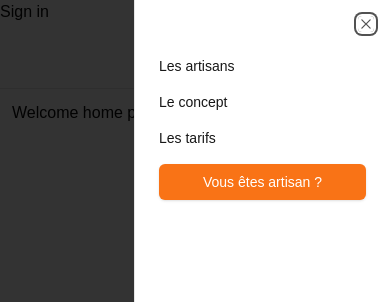
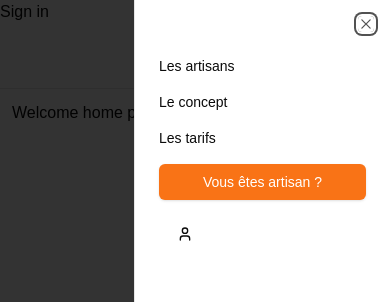
Before and after one commit to Artilibre/artilibre-web, a Next.js app: page /home in a window 390 px wide. Both pictures are taken after a click on the button "Open menu". Shown: the top 302 px of the page. Built offline with nearby package versions, Linux system fonts and the light colour scheme; no server answers.

Commit message:
🎨 Improve NavBar

```diff
--- a/app/globals.css
+++ b/app/globals.css
@@ -14,7 +14,7 @@ body {
     --card-foreground: 0 0% 3.9%;
     --popover: 0 0% 100%;
     --popover-foreground: 0 0% 3.9%;
-    --primary: 0 0% 9%;
+    --primary: 20 100% 60%;
     --primary-foreground: 0 0% 98%;
     --secondary: 0 0% 96.1%;
     --secondary-foreground: 0 0% 9%;
@@ -71,6 +71,6 @@ body {
   }
 
   .nav-bar-link {
-    @apply text-sm font-medium text-primary hover:text-primary/80;
+    @apply text-sm font-medium text-foreground hover:text-foreground/80;
   }
 }
--- a/components/home/nav-bar.tsx
+++ b/components/home/nav-bar.tsx
@@ -1,10 +1,10 @@
 "use client";
 
-import Link from "next/link";
 import { Button } from "@/components/ui/button";
 import { Sheet, SheetContent, SheetTitle, SheetTrigger } from "@/components/ui/sheet";
 import { Menu, User } from "lucide-react";
 import * as VisuallyHidden from "@radix-ui/react-visually-hidden";
+import { Nav } from "./nav";
 
 export const NavBar = () => {
   return (
@@ -15,22 +15,7 @@ export const NavBar = () => {
 
           {/* Desktop Navigation */}
           <nav className="hidden items-center space-x-6 md:flex">
-            <Link href="/artisans" className="text-sm font-medium text-primary hover:text-primary/80">
-              Les artisans
-            </Link>
-            <Link href="/concept" className="text-sm font-medium text-primary hover:text-primary/80">
-              Le concept
-            </Link>
-            <Link href="/tarifs" className="text-sm font-medium text-primary hover:text-primary/80">
-              Les tarifs
-            </Link>
-            <Button variant="default" className="bg-orange-500 text-white hover:bg-orange-600">
-              Vous êtes artisan ?
-            </Button>
-            <Button variant="ghost" size="icon" className="ml-2">
-              <User className="h-5 w-5" />
-              <span className="sr-only">User account</span>
-            </Button>
+            <Nav />
           </nav>
 
           {/* Mobile Navigation */}
@@ -52,18 +37,7 @@ export const NavBar = () => {
                   <SheetTitle>Menu</SheetTitle>
                 </VisuallyHidden.Root>
                 <nav className="mt-8 flex flex-col space-y-4">
-                  <Link href="/artisans" className="nav-bar-link">
-                    Les artisans
-                  </Link>
-                  <Link href="/concept" className="nav-bar-link">
-                    Le concept
-                  </Link>
-                  <Link href="/tarifs" className="nav-bar-link">
-                    Les tarifs
-                  </Link>
-                  <Button variant="default" className="w-full bg-orange-500 text-white hover:bg-orange-600">
-                    Vous êtes artisan ?
-                  </Button>
+                  <Nav />
                 </nav>
               </SheetContent>
             </Sheet>
--- /dev/null
+++ b/components/home/nav.tsx
@@ -0,0 +1,29 @@
+"use client";
+
+import Link from "next/link";
+import { Button } from "@/components/ui/button";
+import { User } from "lucide-react";
+
+// @private
+export const Nav = () => {
+  return (
+    <>
+      <Link href="/artisans" className="nav-bar-link">
+        Les artisans
+      </Link>
+      <Link href="/concept" className="nav-bar-link">
+        Le concept
+      </Link>
+      <Link href="/tarifs" className="nav-bar-link">
+        Les tarifs
+      </Link>
+      <Button variant="default" className="bg-orange-500 text-white hover:bg-orange-600">
+        Vous êtes artisan ?
+      </Button>
+      <Button variant="ghost" size="icon" className="ml-2">
+        <User className="h-5 w-5" />
+        <span className="sr-only">User account</span>
+      </Button>
+    </>
+  );
+};
```
